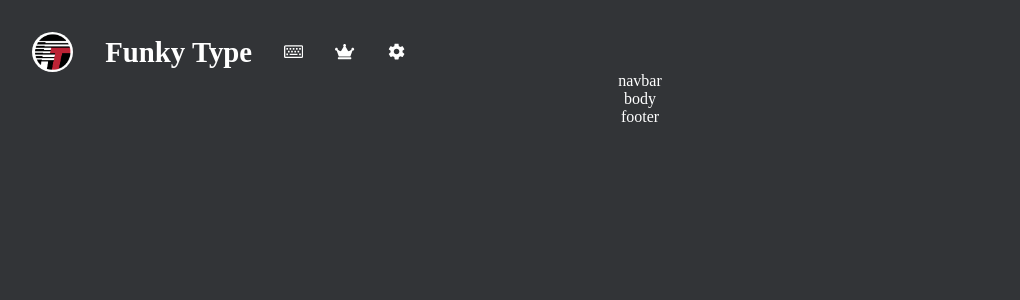
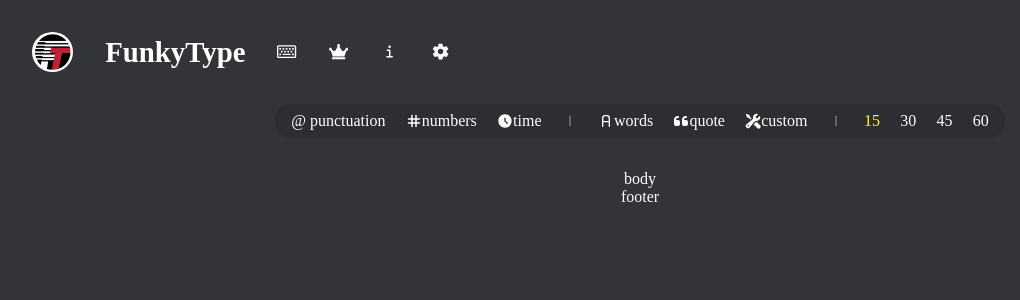
Before and after one commit to Nikhil-Kumar-02/typingMaster, a React (Create React App) app: page / in a window 1280 px wide. Shown: the top 300 px of the page, without its empty margins (0-1020 px from the left). Built offline with nearby package versions, Linux system fonts and the light colour scheme.

Commit message:
created and styled the navbar component also added logic to view the current selected option with yellow color

```diff
--- a/src/components/PageHeader/Index.jsx
+++ b/src/components/PageHeader/Index.jsx
@@ -4,14 +4,16 @@ import logo from '../../images/logo.jpeg'
 import { FaRegKeyboard } from "react-icons/fa";
 import { FaCrown } from "react-icons/fa";
 import { IoMdSettings } from "react-icons/io";
+import { IoInformationOutline } from "react-icons/io5";
 
 const Header = (props) => {
   return (
     <div className="HeaderContainer">
       <img src={logo} height={40}></img>
-      <h2>Funky Type</h2>
+      <h2>FunkyType</h2>
       <FaRegKeyboard></FaRegKeyboard>
       <FaCrown></FaCrown>
+      <IoInformationOutline></IoInformationOutline>
       <IoMdSettings></IoMdSettings>
     </div>
   )
--- a/src/components/PageNavbar/Index.jsx
+++ b/src/components/PageNavbar/Index.jsx
@@ -1,9 +1,36 @@
-import React from "react"
+import React, { useState } from "react"
+import './index.css'
+import { PiHashStraightBold } from "react-icons/pi";
+import { MdOutlineAccessTimeFilled } from "react-icons/md";
+import { TbLetterA } from "react-icons/tb";
+import { FaQuoteLeft } from "react-icons/fa6";
+import { HiMiniWrenchScrewdriver } from "react-icons/hi2";
+import { TbMinusVertical } from "react-icons/tb";
 
 const Navbar = (props) => {
+  function invokeRefrence(e){
+    console.log(e.target);
+    e.target.className = "active";
+  }
+
+  const [time , setTime] = useState(15);
+
   return (
-    <div>
-      navbar
+    <div className="navbarContainer">
+      <div>
+          <div onClick={invokeRefrence}>@ punctuation</div>
+          <div onClick={invokeRefrence}><PiHashStraightBold /> numbers</div>
+          <div onClick={invokeRefrence}><MdOutlineAccessTimeFilled/> time</div>
+          <div onClick={invokeRefrence}><TbMinusVertical color="grey"></TbMinusVertical></div>
+          <div onClick={invokeRefrence}><TbLetterA/> words</div>
+          <div onClick={invokeRefrence}><FaQuoteLeft/>quote</div>
+          <div onClick={invokeRefrence}><HiMiniWrenchScrewdriver/>custom</div>
+          <div onClick={invokeRefrence}><TbMinusVertical color="grey"></TbMinusVertical></div>
+          <div onClick={() => setTime(15)} className={time===15 ? "active" : ""}>15</div>
+          <div onClick={() => setTime(30)} className={time===30 ? "active" : ""}>30</div>
+          <div onClick={() => setTime(45)} className={time===45 ? "active" : ""}>45</div>
+          <div onClick={() => setTime(60)} className={time===60 ? "active" : ""}>60</div>
+      </div>
     </div>
   )
 };
--- /dev/null
+++ b/src/components/PageNavbar/index.css
@@ -0,0 +1,28 @@
+.navbarContainer{
+    padding: 2rem 0;
+    display: flex;
+    justify-content: center;
+    width: 100%;
+    font-size: 1rem;
+    >div{
+        width: 60%;
+        padding: 0.5rem 1rem;
+        border-radius: 1rem;
+        background-color: #2C2E31;
+        display: flex;
+        justify-content: space-between;
+        align-items: center;
+        >div{
+            display: flex;
+            align-items: center;
+        }
+        >div:hover{
+            cursor: pointer;
+            color: #6c6c6d;
+        }
+    }
+}
+
+.active{
+    color: yellow;
+}
```
